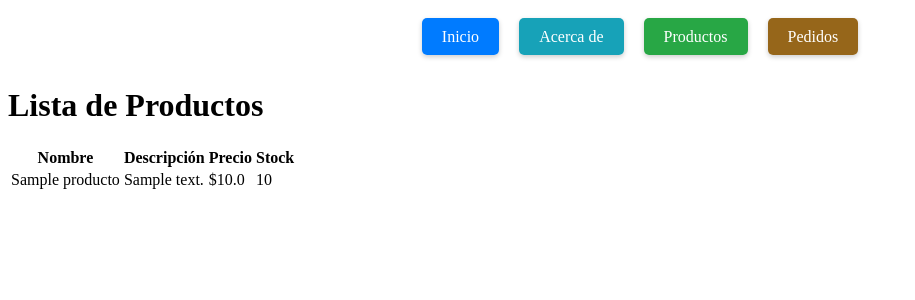
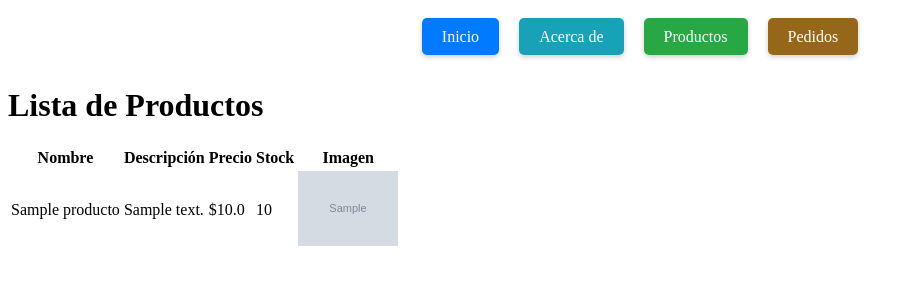
Before and after one commit to SalvaG67/TuPrimeraPagina-Breme, a Django app: page /productos/list/ in a window 1280 px wide. Shown: the top 300 px of the page, without its empty margins (0-915 px from the left). Run offline with Django 5.2, Linux system fonts and the light colour scheme; tables that the repository leaves empty hold one stand-in row (values such as "Sample post"); grey boxes marked "Sample" are stand-in pictures.

Commit message:
agregar fotos

```diff
--- a/herreria/models.py
+++ b/herreria/models.py
@@ -3,7 +3,7 @@ from django.db import models
 # Create your models here.
 class producto(models.Model):
     nombre = models.CharField(max_length=50, unique=True, blank=False,)
-    imagen = models.ImageField(upload_to='imagenes/', null=True, blank=True)
+    imagen = models.ImageField(upload_to='productos/', null=True, blank=True)
     descripcion = models.TextField()
     precio = models.FloatField()
     stock = models.IntegerField()
--- a/herreria/templates/herreria/productos_list.html
+++ b/herreria/templates/herreria/productos_list.html
@@ -1,12 +1,4 @@
-<!DOCTYPE html>
-<html lang="en">
-<head>
-    <meta charset="UTF-8">
-    <meta name="viewport" content="width=device-width, initial-scale=1.0">
-    <title>Document</title>
-</head>
-<body>
-    {% extends 'herreria/base.html' %}
+{% extends 'herreria/base.html' %}
 
 {% block content %}
     <div class="container mt-4">
@@ -18,6 +10,7 @@
                     <th>Descripción</th>
                     <th>Precio</th>
                     <th>Stock</th>
+                    <th>Imagen</th>
                 </tr>
             </thead>
             <tbody>
@@ -27,11 +20,16 @@
                     <td>{{ producto.descripcion }}</td>
                     <td>${{ producto.precio }}</td>
                     <td>{{ producto.stock }}</td>
+                    <td>
+                        {% if producto.imagen %}
+                            <img src="{{ producto.imagen.url }}" alt="{{ producto.nombre }}" width="100">
+                        {% else %}
+                            <span>No disponible</span>
+                        {% endif %}
+                    </td>
                 </tr>
                 {% endfor %}
             </tbody>
         </table>
     </div>
 {% endblock %}
-</body>
-</html>
--- a/pagina/urls.py
+++ b/pagina/urls.py
@@ -17,6 +17,8 @@ Including another URLconf
 from django.contrib import admin
 from django.urls import path
 from herreria import views
+from django.conf.urls.static import static
+from django.conf import settings
 
 urlpatterns = [
     path('admin/', admin.site.urls),
@@ -25,3 +27,6 @@ urlpatterns = [
     path('productos/list/', views.productos_list, name='listar_productos'),
     path('pedidos/list/', views.pedidos_list, name='listar_pedidos'),
 ]
+
+if settings.DEBUG:
+    urlpatterns += static(settings.MEDIA_URL, document_root=settings.MEDIA_ROOT)
```
Also changed, not shown: herreria/admin.py (+5 -2 lines), herreria/migrations/0003_pedido_total_productos_producto_imagen_and_more.py (added), media/productos/changes-sheet.png (added).
